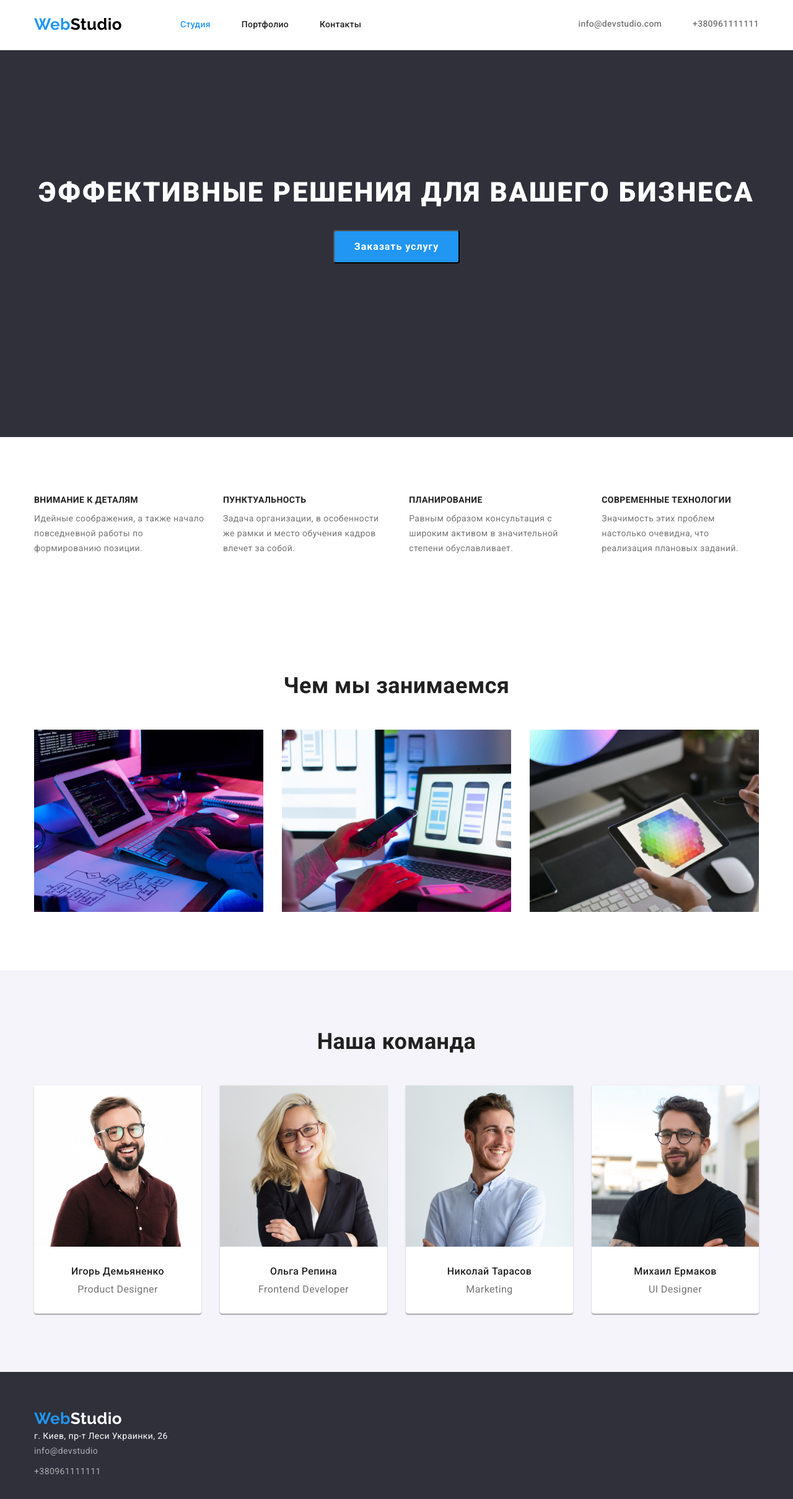
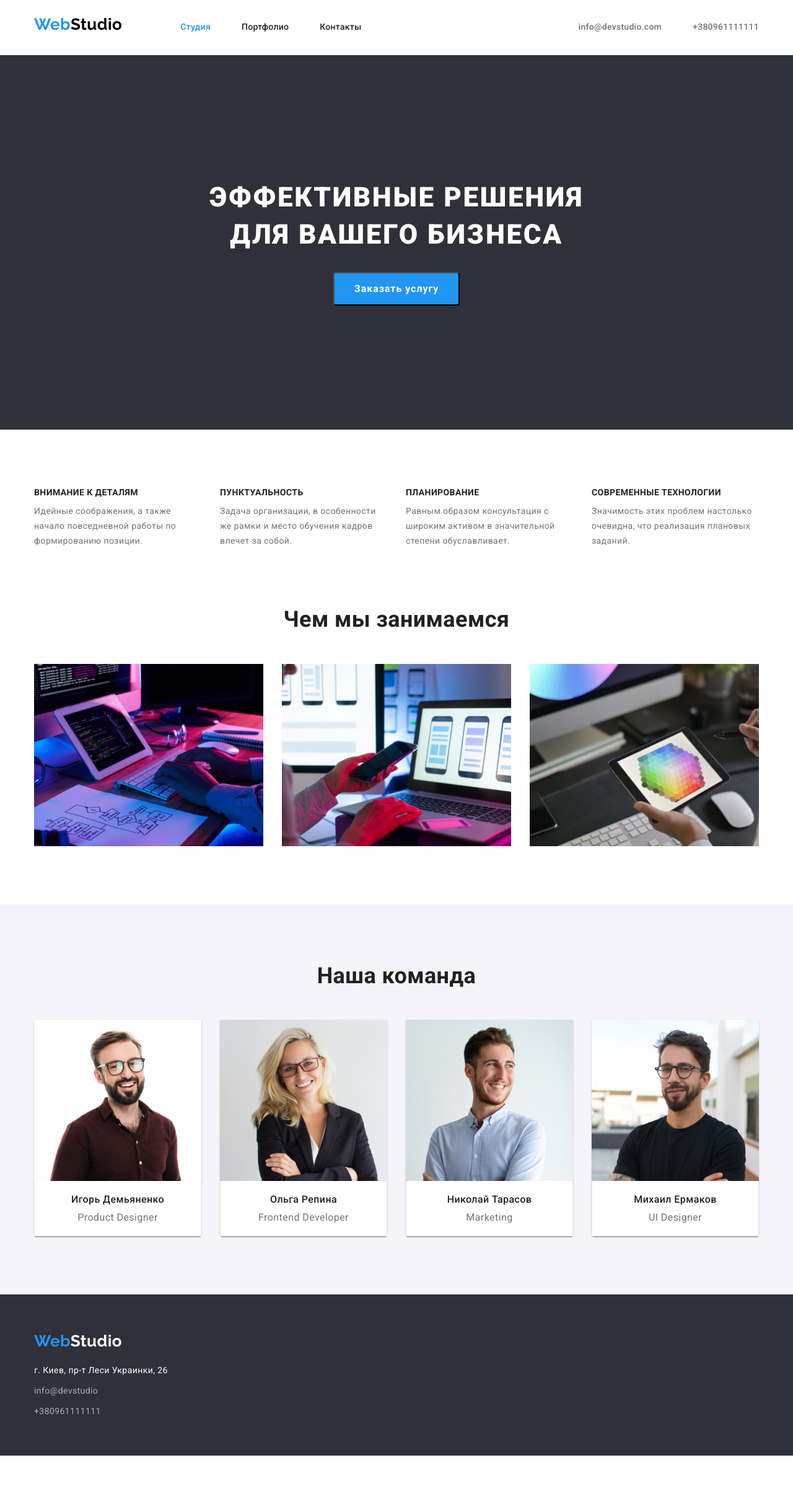
Before and after one commit to DimaDemko/goit-markup-hw-03, a plain HTML site: page index.html in a window 1280 px wide. Shown: the whole page at 62% size. After the commit the page ends 2348 px from the top, so only its background shows below. Drawn offline with nearby package versions, Linux system fonts and the light colour scheme.

Commit message:
Add files via upload

```diff
--- a/css/styles.css
+++ b/css/styles.css
@@ -80,25 +80,34 @@ h3 {
 
 /* Header */
 .header {
-  padding-top: 24px;
-  padding-bottom: 25px;
   border-bottom: 1px solid #ececec;
 }
 
 .header-nav,
 .header-container {
+  align-items: center;
   display: flex;
-  align-items: center;
-}
-.header-nav {
   gap: 50px;
 }
+
 .site-nav {
   display: flex;
+  /* display: block; */
 }
 .contact-list {
   display: flex;
   gap: 50px;
+}
+
+.header .logo {
+  display: flex;
+  padding-top: 24px;
+  padding-bottom: 25px;
+}
+
+.logo-block {
+  display: flex;
+  margin-bottom: 20px;
 }
 
 .logo {
@@ -133,6 +142,8 @@ ul {
   line-height: 1.14;
   letter-spacing: 0.02em;
   text-decoration: none;
+  padding-top: 32px;
+  padding-bottom: 32px;
 }
 .site-nav .link:hover,
 .site-nav .link:focus {
@@ -145,6 +156,8 @@ ul {
   line-height: 1.14;
   letter-spacing: 0.02em;
   text-decoration: none;
+  padding-top: 32px;
+  padding-bottom: 32px;
 }
 
 .contact-list .contact-list.link {
@@ -154,6 +167,8 @@ ul {
   line-height: 1.14;
   letter-spacing: 0.02em;
   text-decoration: none;
+  padding-top: 32px;
+  padding-bottom: 32px;
 }
 
 .contact-list .contact-list.link:hover,
@@ -165,10 +180,19 @@ ul {
 
 .hero {
   padding-top: 200px;
-  padding-bottom: 280px;
+  padding-bottom: 200px;
   background-color: #2f303a;
   color: #ffffff;
   text-align: center;
+}
+
+.hero-title {
+  margin: 0 auto;
+}
+
+.header-nav {
+  padding-top: 32px;
+  padding-bottom: 32px;
 }
 
 .hero .hero-title {
@@ -181,6 +205,7 @@ ul {
   letter-spacing: 0.06em;
   text-transform: uppercase;
   margin-bottom: 30px;
+  max-width: 696px;
 }
 .button {
   display: inline-block;
@@ -203,6 +228,10 @@ ul {
 
 /* <!-- About us (чем мы занимаемся) --> */
 
+.aboutus-item {
+  width: 270px;
+}
+
 .aboutus-list,
 .aboutus-title {
   display: flex;
@@ -210,7 +239,7 @@ ul {
 }
 
 .aboutus {
-  padding-top: 94px;
+  padding-bottom: 0;
 }
 
 .aboutus .aboutus-title {
@@ -237,21 +266,19 @@ ul {
   );
 }
 
-/* .card-set-item {
-  flex-basis: 270px;
-  background: #ffffff;
-  box-shadow: 0px 1px 3px rgba(0, 0, 0, 0.12), 0px 1px 1px rgba(0, 0, 0, 0.14),
-    0px 2px 1px rgba(0, 0, 0, 0.2);
-  border-radius: 0px 0px 4px 4px;
-} */
-
 .our-team.card-set-item {
   flex-basis: 270px;
   background: #ffffff;
   box-shadow: 0px 1px 3px rgba(0, 0, 0, 0.12), 0px 1px 1px rgba(0, 0, 0, 0.14),
     0px 2px 1px rgba(0, 0, 0, 0.2);
   border-radius: 0px 0px 4px 4px;
+}
+
+.card-content {
+  padding-top: 30px;
   padding-bottom: 30px;
+  padding-left: 10px;
+  padding-right: 10px;
 }
 
 .our-team-sub-title {
@@ -259,7 +286,6 @@ ul {
   font-size: 16px;
   line-height: 1.19;
   text-align: center;
-  margin-top: 30px;
 }
 .our-team-position {
   font-weight: 400;
@@ -287,9 +313,9 @@ ul {
 }
 .logo-footer {
   color: #ffffff;
-  margin-bottom: 20px;
 }
 .footer-map {
+  display: block;
   color: #ffffff;
   text-decoration: none;
   font-family: "Roboto";
@@ -338,7 +364,6 @@ ul {
   background-color: var(--accent-color);
   padding: 6px 22px 6px;
   border-radius: 4px;
-  margin-bottom: 34px;
   border: 0;
 }
 
@@ -353,7 +378,6 @@ ul {
   text-align: center;
   padding: 6px 22px 6px;
   border-radius: 4px;
-  margin-bottom: 34px;
   border: 0;
 }
 
@@ -361,6 +385,7 @@ ul {
   display: flex;
   justify-content: center;
   gap: 8px;
+  margin-bottom: 50px;
 }
 
 .button-portfolio:hover,
@@ -372,8 +397,15 @@ ul {
 
 /* <!-- Our projects (Наши проекты) --> */
 
-.projects.card-set-item {
-  border: 1px solid #eeeeee;
+.card-content {
+  width: 322;
+  padding-top: 20px;
+  padding-right: 24px;
+  padding-bottom: 20px;
+  padding-left: 24px;
+  border-bottom: 1px solid #eeeeee;
+  border-left: 1px solid #eeeeee;
+  border-right: 1px solid #eeeeee;
 }
 
 .visual-hidden {
@@ -388,13 +420,12 @@ ul {
   overflow: hidden;
 }
 
-.projects .title {
+.projects .projects .title {
   font-weight: 700;
   font-size: 18px;
   line-height: 2;
   letter-spacing: 0.06em;
   color: #212121;
-  margin-top: 20px;
 }
 .projects .text {
   font-weight: 400;
@@ -402,7 +433,6 @@ ul {
   line-height: 1.88;
   color: #757575;
   margin-top: 4px;
-  padding-bottom: 20px;
 }
 
 .projects a {
--- a/index.html
+++ b/index.html
@@ -29,9 +29,11 @@
             >Web<span class="logo-header">Studio</span></a
           >
           <ul class="header-nav">
-            <li><a href="" class="link-current">Студия</a></li>
-            <li><a href="./portfolio.html" class="link">Портфолио</a></li>
-            <li><a href="" class="link">Контакты</a></li>
+            <li class="nav-item"><a href="" class="link-current">Студия</a></li>
+            <li class="nav-item">
+              <a href="./portfolio.html" class="link">Портфолио</a>
+            </li>
+            <li class="nav-item"><a href="" class="link">Контакты</a></li>
           </ul>
         </nav>
         <ul class="contact-list">
@@ -123,23 +125,31 @@
           <ul class="our-team card-set">
             <li class="our-team card-set-item">
               <img src="./images/worker1.jpg" alt="работник1" width="270" />
+              <div class="card-content">
                 <h3 class="our-team-sub-title">Игорь Демьяненко</h3>
                 <p class="our-team-position">Product Designer</p>
+              </div>
             </li>
             <li class="our-team card-set-item">
               <img src="./images/worker2.jpg" alt="работник2" width="270" />
+              <div class="card-content">
                 <h3 class="our-team-sub-title">Ольга Репина</h3>
                 <p class="our-team-position">Frontend Developer</p>
+              </div>
             </li>
             <li class="our-team card-set-item">
               <img src="./images/worker3.jpg" alt="работник3" width="270" />
+              <div class="card-content">
                 <h3 class="our-team-sub-title">Николай Тарасов</h3>
                 <p class="our-team-position">Marketing</p>
+              </div>
             </li>
             <li class="our-team card-set-item">
               <img src="./images/worker4.jpg" alt="работник4" width="270" />
+              <div class="card-content">
                 <h3 class="our-team-sub-title">Михаил Ермаков</h3>
                 <p class="our-team-position">UI Designer</p>
+              </div>
             </li>
           </ul>
         </div>
@@ -150,7 +160,9 @@
 
     <footer class="footer">
       <div class="container">
+        <div class="logo-block">
           <a href="" class="logo">Web<span class="logo-footer">Studio</span></a>
+        </div>
         <address>
           <a
             href="https://goo.gl/maps/C86CedG13YVYcR8AA"
--- a/portfolio.html
+++ b/portfolio.html
@@ -5,6 +5,14 @@
     <meta http-equiv="X-UA-Compatible" content="IE=edge" />
     <meta name="viewport" content="width=device-width, initial-scale=1.0" />
     <title>Document</title>
+    <link
+      rel="stylesheet"
+      href="https://cdnjs.cloudflare.com/ajax/libs/modern-normalize/0.6.0/modern-normalize.min.css"
+      integrity="sha512-1bhKtVC+Rwemskiy3JPDT3u1PjW8B8oH7aFL+fS9Ju0DR/oAp3ttKPIlVWRMdEuhwZ6Lz3ds48hAwz7unUQXdA=="
+      crossorigin="anonymous"
+      referrerpolicy="no-referrer"
+    />
+    <link
       <link
       href="https://fonts.googleapis.com/css2?family=Raleway:wght@700&family=Roboto:wght@400;500;700;900&display=swap"
       rel="stylesheet"
@@ -68,8 +76,10 @@
             <li class="projects card-set-item">
               <a href="">
                 <img src="./images/img1.jpg" alt="Технокряк" width="370" />
+                <div class="card-content">
                   <h2 class="title">Технокряк</h2>
                   <p class="text">Веб-сайт</p>
+                </div>
               </a>
             </li>
 
@@ -80,8 +90,10 @@
                   alt="Постер New Orlean vs Golden Star"
                   width="370"
                 />
+                <div class="card-content">
                   <h2 class="title">Постер New Orlean vs Golden Star</h2>
                   <p class="text">Дизайн</p>
+                </div>
               </a>
             </li>
 
@@ -92,24 +104,30 @@
                   alt="Ресторан Seafood"
                   width="370"
                 />
+                <div class="card-content">
                   <h2 class="title">Ресторан Seafood</h2>
                   <p class="text">Приложение</p>
+                </div>
               </a>
             </li>
 
             <li class="projects card-set-item">
               <a href="">
                 <img src="./images/img4.jpg" alt="Проект Prime" width="370" />
+                <div class="card-content">
                   <h2 class="title">Проект Prime</h2>
                   <p class="text">Маркетинг</p>
+                </div>
               </a>
             </li>
 
             <li class="projects card-set-item">
               <a href="">
                 <img src="./images/img5.jpg" alt="Проект Boxes" width="370" />
+                <div class="card-content">
                   <h2 class="title">Проект Boxes</h2>
                   <p class="text">Приложение</p>
+                </div>
               </a>
             </li>
 
@@ -120,8 +138,10 @@
                   alt="Inspiration has no Borders"
                   width="370"
                 />
+                <div class="card-content">
                   <h2 class="title">Inspiration has no Borders</h2>
                   <p class="text">Веб-сайт</p>
+                </div>
               </a>
             </li>
 
@@ -132,16 +152,20 @@
                   alt="Издание Limited Edition"
                   width="370"
                 />
+                <div class="card-content">
                   <h2 class="title">Издание Limited Edition</h2>
                   <p class="text">Дизайн</p>
+                </div>
               </a>
             </li>
 
             <li class="projects card-set-item">
               <a href="">
                 <img src="./images/img8.jpg" alt="Проект LAB" width="370" />
+                <div class="card-content">
                   <h2 class="title">Проект LAB</h2>
                   <p class="text">Дизайн</p>
+                </div>
               </a>
             </li>
 
@@ -152,8 +176,10 @@
                   alt="Growing Business"
                   width="370"
                 />
+                <div class="card-content">
                   <h2 class="title">Growing Business</h2>
                   <p class="text">Приложение</p>
+                </div>
               </a>
             </li>
           </ul>
@@ -164,7 +190,9 @@
     <!--футер-->
     <footer class="footer">
       <div class="container">
+        <div class="logo-block">
           <a href="" class="logo">Web<span class="logo-footer">Studio</span></a>
+        </div>
         <address>
           <a
             href="https://goo.gl/maps/C86CedG13YVYcR8AA"
```
Lines whose indentation alone changed are shown as unchanged.
